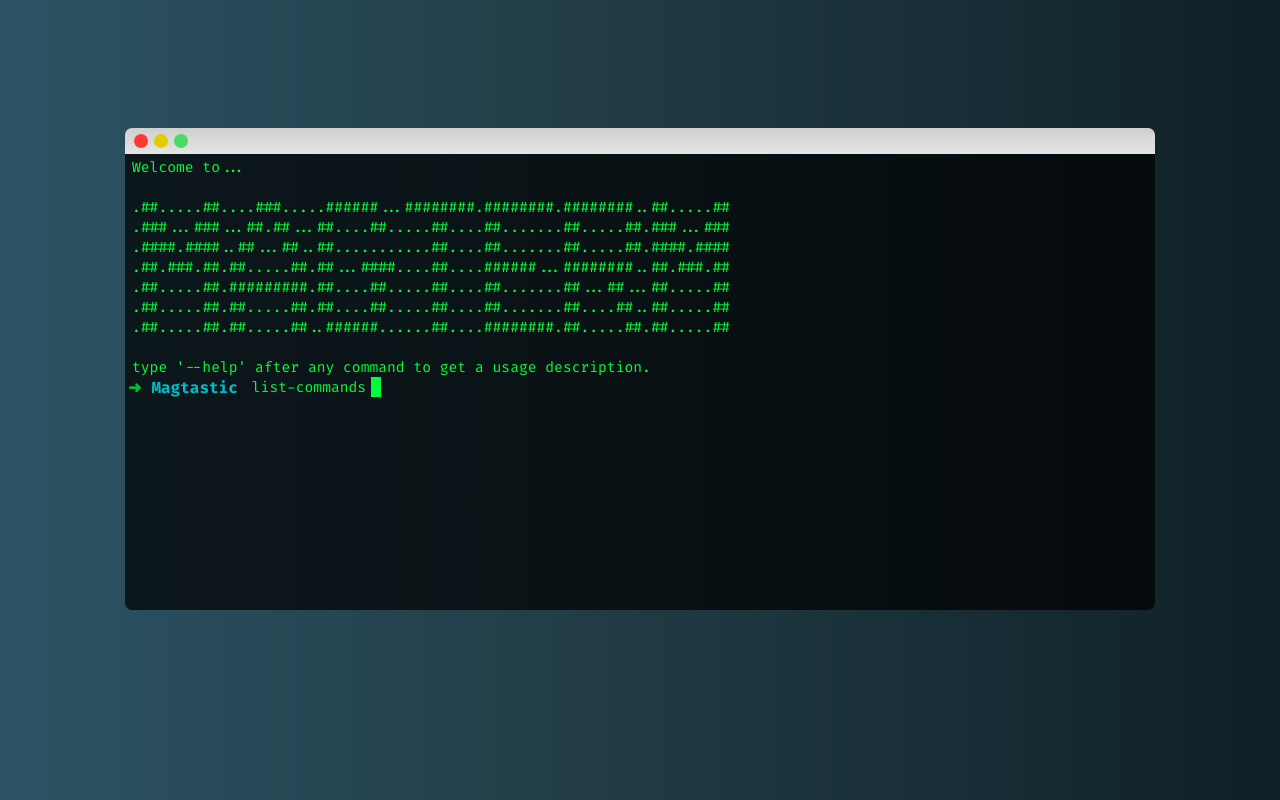
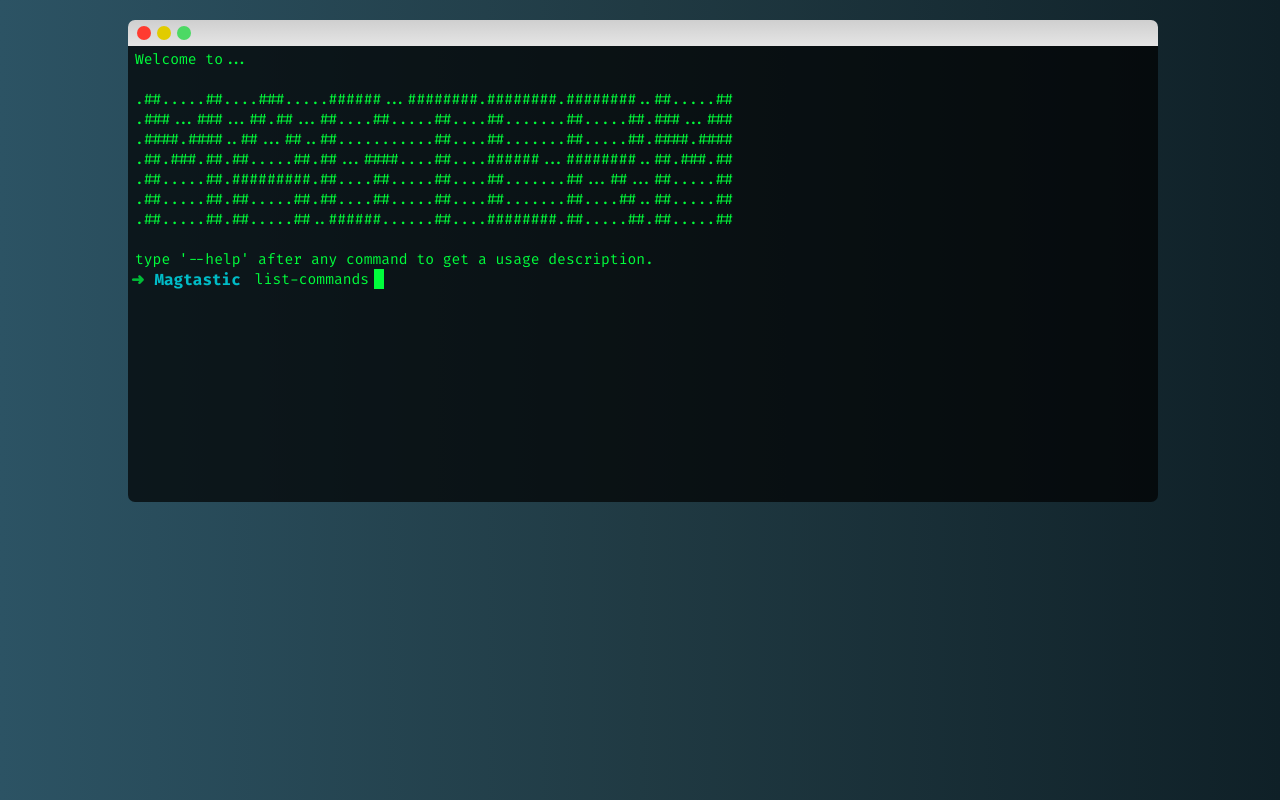
Before and after one commit to magtastic/personal_website, a React app: page / in a window 1280 px wide. Built offline with nearby package versions, Linux system fonts and the light colour scheme.

Commit message:
Rename some components

```diff
--- a/src/App.js
+++ b/src/App.js
@@ -1,6 +1,6 @@
 import React from 'react';
 import styled from 'styled-components';
-import Terminal from './components/terminal/';
+import Terminal from './components/Terminal';
 
 const Container = styled.div`
   height: 100%;
--- a/src/components/terminal/topBar.js
+++ b/src/components/Terminal/Header.js
@@ -45,7 +45,7 @@
   }
 `;
 
-const TopBar = () => (
+const Header = () => (
   <Container>
     <Button color="rgb(255,59,48)" />
     <Button color="rgb(225, 204,0)" />
@@ -53,4 +53,4 @@
   </Container>
 );
 
-export default TopBar;
+export default Header;
--- a/src/components/terminal/index.js
+++ b/src/components/terminal/index.js
@@ -1,15 +1,13 @@
 import React from 'react';
 import styled from 'styled-components';
-import Body from './body';
-import TopBar from './topBar';
+import Body from './Body';
+import Header from './Header';
 
 const Container = styled.div`
   display: flex;
   flex-direction: column;
-  justify-content: center;
-  align-items: center;
   width: 80%;
-  margin-top: 10%;
+  margin-top: 20px;
 
   @media only screen and (max-device-width: 480px) and (-webkit-min-device-pixel-ratio: 2) {
     width: 95%;
@@ -18,7 +16,7 @@
 
 const Terminal = () => (
   <Container>
-    <TopBar />
+    <Header />
     <Body />
   </Container>
 );
```
